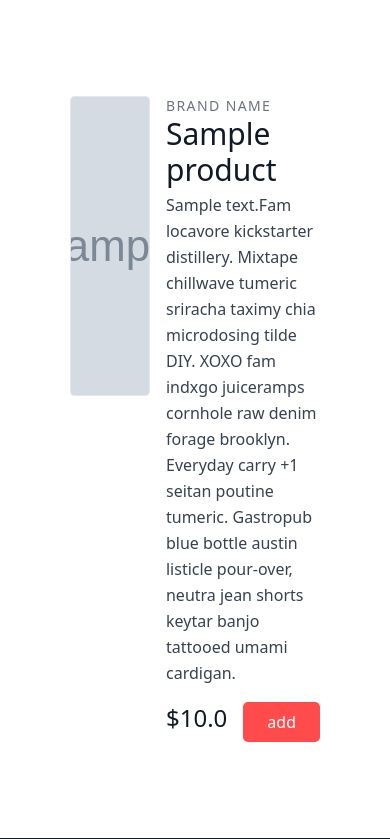
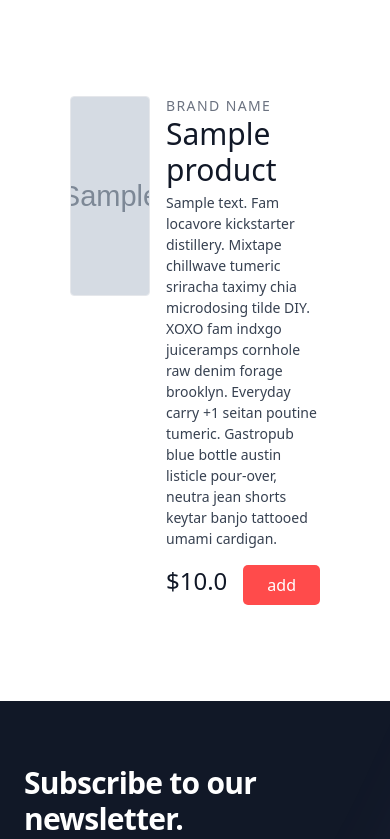
Before and after one commit to TaiChi112/Python, a Django app: page /store/1/ in a window 390 px wide. Shown: the part 212-1051 px from the top of the page. Run offline with Django 5.2, Linux system fonts and the light colour scheme; tables that the repository leaves empty hold one stand-in row (values such as "Sample post"); grey boxes marked "Sample" are stand-in pictures; style sheets or scripts are compiled from the project's sources.

Commit message:
chore : forgot What I changge

```diff
--- a/product_app/templates/product/product.html
+++ b/product_app/templates/product/product.html
@@ -4,17 +4,17 @@
 <!-- component -->
 <section style="margin:0 50px 0 50px;" class="text-gray-700 body-font overflow-hidden bg-white">
     <div style="max-width: 1200px;" class="container px-5 py-24 mx-auto">
-        <div class="lg:w-4/5 mx-auto flex ">
-            <div style="width: 500px;height: 300px;">
-                <img style="width: 100%;height: 100%;" alt="{{product.name}}"
-                    class="lg:w-1/2  object-cover  rounded border border-gray-200"
+        <div class="flex">
+            <div class="image-container">
+                <img alt="{{product.name}}" class="object-cover w-full h-full rounded border border-gray-200"
                     src="{{product.image_url}}">
             </div>
             <div style="margin-left: 16px;" class="lg:w-1/2 w-full lg:pl-10 lg:py-6  lg:mt-0">
                 <h2 class="text-sm title-font text-gray-500 tracking-widest">BRAND NAME</h2>
                 <h1 class="text-gray-900 text-3xl title-font font-medium mb-1">{{product.name}}</h1>
 
-                <p class="leading-relaxed">{{product.description}}Fam locavore kickstarter distillery. Mixtape chillwave
+                <p class="product-description">{{product.description}} Fam locavore kickstarter distillery. Mixtape
+                    chillwave
                     tumeric sriracha
                     taximy chia microdosing tilde DIY. XOXO fam indxgo juiceramps cornhole raw denim forage brooklyn.
                     Everyday carry +1 seitan poutine tumeric. Gastropub blue bottle austin listicle pour-over, neutra
@@ -32,10 +32,36 @@
         </div>
     </div>
 </section>
+<style>
+    /* ขนาดปกติ */
+    .image-container {
+        width: 300px;
+        height: 300px;
+    }
+
+    .image {
+        width: 100%;
+        height: 100%;
+        object-fit: cover;
+        border-radius: 8px;
+        border: 1px solid #d1d5db;
+    }
+
+    /* เมื่อหน้าจอเล็กกว่า 1030px */
+    @media (max-width: 1030px) {
+        .image-container {
+            width: 300px;
+            height: 200px;
+        }
+        .desc-container{
+            font-size: 1rem;
+        }
+    }
+    @media (max-width: 1000px) {
+    .product-description {
+        font-size: 14px; /* ปรับขนาดตัวอักษรลง */
+        line-height: 1.5; /* ปรับ line-height ให้เหมาะสม */
+    }
+}
+</style>
 {% endblock %}
-<!-- <div>
-    <img src="{{ product.image_url }}" alt="{{ product.name }}">
-</div>
-<h1>{{ product.name }}</h1>
-<p>{{ product.description }}</p>
-<p>Price: {{ product.price }}</p> -->
```
Also changed, not shown: product_app/templates/product/products.html (+12 -17 lines).
